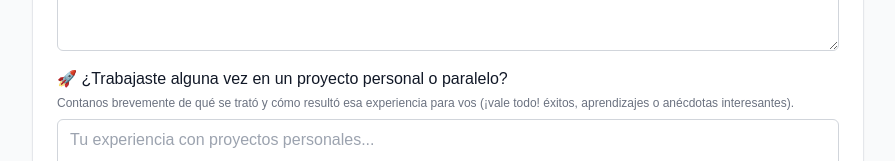
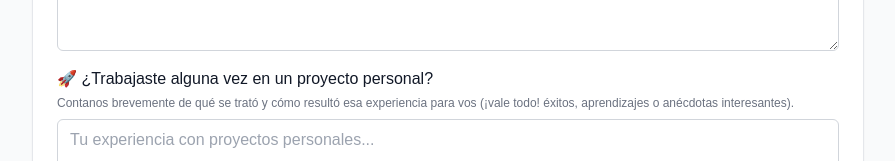
Before and after one commit to florianreyes/shipba-rag, a Next.js app: page /form in a window 1280 px wide. Shown: the part 1571-1732 px from the top of the page, without its empty margins (192-1087 px from the left). Built offline with nearby package versions, Linux system fonts and the light colour scheme; no server answers; what drizzle-zod would draw is missing.

Commit message:
removed paralelo

```diff
--- a/components/short-form.tsx
+++ b/components/short-form.tsx
@@ -38,7 +38,7 @@ const formSchema = z.object({
   "Contanos algo de vos que todos deberían saber:": z.string().min(5, {
     message: "Por favor comparte algo sobre ti.",
   }),
-  "🚀 ¿Trabajaste alguna vez en un proyecto personal o paralelo?": z.string().optional(),
+  "🚀 ¿Trabajaste alguna vez en un proyecto personal?": z.string().optional(),
   "💼 ¿Estás buscando nuevas oportunidades profesionales actualmente? ¿Te interesa sumar talento a tu equipo?": z.string().optional(),
 }).refine(
   (data) => {
@@ -77,7 +77,7 @@ export function ShortForm({ darkMode }: { darkMode: boolean }) {
       "¿Qué te gustaría aprender o explorar en los próximos meses?": "",
       "¿Qué influencers o cuentas relevantes en redes sociales te interesan?": "",
       "Contanos algo de vos que todos deberían saber:": "",
-      "🚀 ¿Trabajaste alguna vez en un proyecto personal o paralelo?": "",
+      "🚀 ¿Trabajaste alguna vez en un proyecto personal?": "",
       "💼 ¿Estás buscando nuevas oportunidades profesionales actualmente? ¿Te interesa sumar talento a tu equipo?": "",
     },
   }) as ExtendedUseFormReturn
@@ -405,11 +405,11 @@ export function ShortForm({ darkMode }: { darkMode: boolean }) {
 
           <FormField
             control={form.control}
-            name="🚀 ¿Trabajaste alguna vez en un proyecto personal o paralelo?"
+            name="🚀 ¿Trabajaste alguna vez en un proyecto personal?"
             render={({ field }) => (
               <FormItem>
                 <FormLabel className={`text-sm md:text-base ${darkMode ? "text-white" : "text-gray-900"}`}>
-                  🚀 ¿Trabajaste alguna vez en un proyecto personal o paralelo?
+                  🚀 ¿Trabajaste alguna vez en un proyecto personal?
                   <p className="text-xs text-gray-500 mt-1 font-normal">
                     Contanos brevemente de qué se trató y cómo resultó esa experiencia para vos (¡vale todo! éxitos, aprendizajes o anécdotas interesantes).
                   </p>
```
